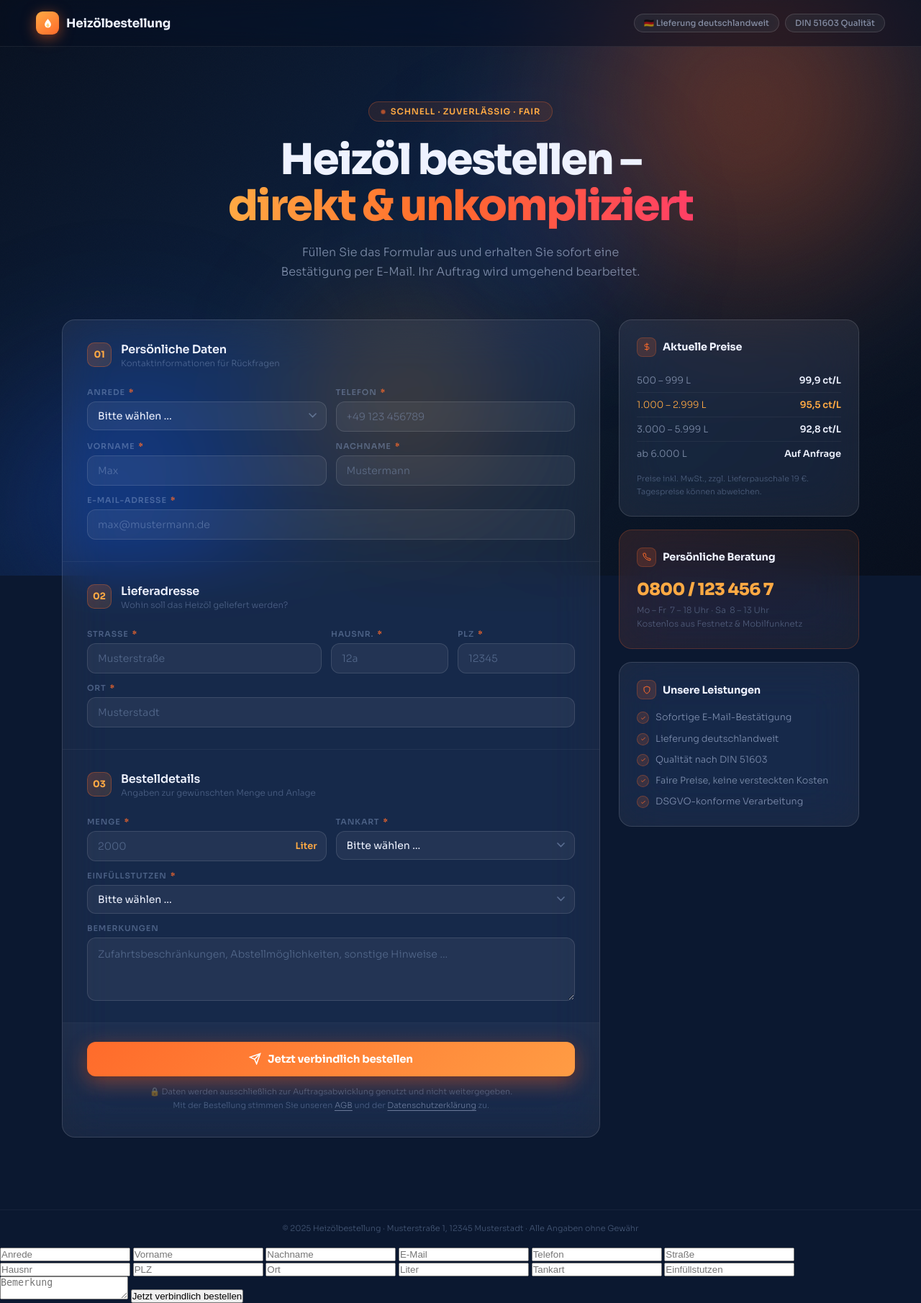
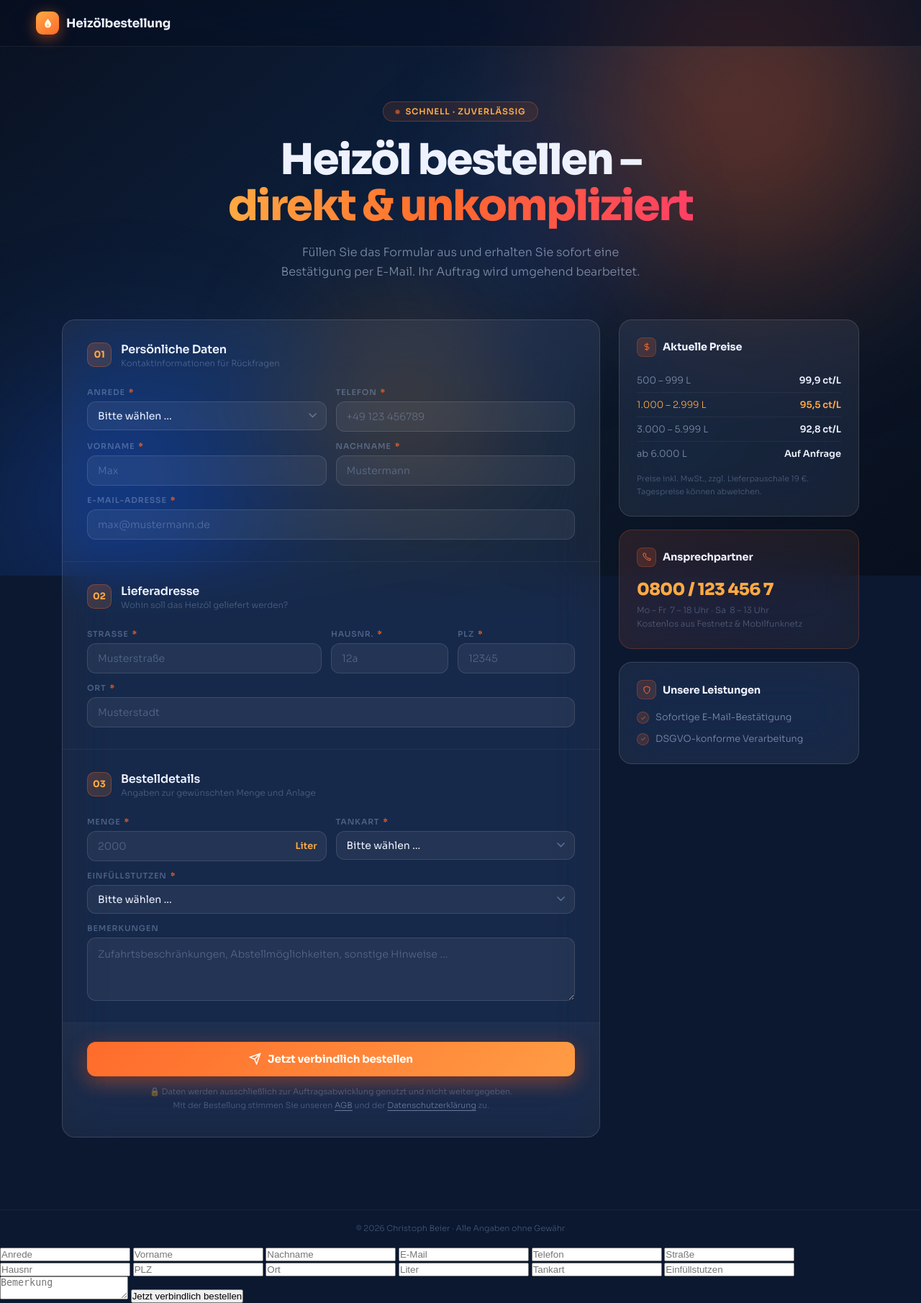
Before and after one commit to BlackDemon1000/heizoel-flask, a Flask app: page / in a window 1280 px wide. Shown: the whole page at 72% size. Run offline with Flask 3, Linux system fonts and the light colour scheme.

Commit message:
changed website

```diff
--- a/templates/index.html
+++ b/templates/index.html
@@ -327,15 +327,11 @@
         </div>
         Heizölbestellung
       </a>
-      <div class="hdr-pills">
-        <div class="hdr-pill">🇩🇪 Lieferung deutschlandweit</div>
-        <div class="hdr-pill">DIN 51603 Qualität</div>
-      </div>
     </div>
   </header>
 
   <section class="hero">
-    <div class="eyebrow"><span class="eyebrow-dot"></span>Schnell · Zuverlässig · Fair</div>
+    <div class="eyebrow"><span class="eyebrow-dot"></span>Schnell · Zuverlässig</div>
     <h1>Heizöl bestellen –<br><span class="grad">direkt &amp; unkompliziert</span></h1>
     <p>Füllen Sie das Formular aus und erhalten Sie sofort eine Bestätigung per E-Mail. Ihr Auftrag wird umgehend bearbeitet.</p>
   </section>
@@ -474,7 +470,7 @@
       </div>
 
       <div class="gc sc hotline">
-        <h3><span class="ico"><svg width="12" height="12" fill="none" stroke="currentColor" stroke-width="2" viewBox="0 0 24 24"><path d="M22 16.92v3a2 2 0 01-2.18 2A19.79 19.79 0 014.69 12 19.79 19.79 0 011.65 3.4 2 2 0 013.64 2h3a2 2 0 012 1.72c.127.96.361 1.9.7 2.81a2 2 0 01-.45 2.11L7.91 9.91A16 16 0 0022 16.92z"/></svg></span>Persönliche Beratung</h3>
+        <h3><span class="ico"><svg width="12" height="12" fill="none" stroke="currentColor" stroke-width="2" viewBox="0 0 24 24"><path d="M22 16.92v3a2 2 0 01-2.18 2A19.79 19.79 0 014.69 12 19.79 19.79 0 011.65 3.4 2 2 0 013.64 2h3a2 2 0 012 1.72c.127.96.361 1.9.7 2.81a2 2 0 01-.45 2.11L7.91 9.91A16 16 0 0022 16.92z"/></svg></span>Ansprechpartner</h3>
         <div class="phn">0800 / 123 456 7</div>
         <p class="hsub">Mo – Fr &nbsp;7 – 18 Uhr · Sa &nbsp;8 – 13 Uhr<br>Kostenlos aus Festnetz &amp; Mobilfunknetz</p>
       </div>
@@ -483,9 +479,6 @@
         <h3><span class="ico"><svg width="12" height="12" fill="none" stroke="currentColor" stroke-width="2" viewBox="0 0 24 24"><path d="M12 22s8-4 8-10V5l-8-3-8 3v7c0 6 8 10 8 10z"/></svg></span>Unsere Leistungen</h3>
         <div class="fl">
           <div class="fi"><div class="fd"><svg width="8" height="8" fill="none" stroke="currentColor" stroke-width="2.5" viewBox="0 0 24 24"><polyline points="20 6 9 17 4 12"/></svg></div>Sofortige E-Mail-Bestätigung</div>
-          <div class="fi"><div class="fd"><svg width="8" height="8" fill="none" stroke="currentColor" stroke-width="2.5" viewBox="0 0 24 24"><polyline points="20 6 9 17 4 12"/></svg></div>Lieferung deutschlandweit</div>
-          <div class="fi"><div class="fd"><svg width="8" height="8" fill="none" stroke="currentColor" stroke-width="2.5" viewBox="0 0 24 24"><polyline points="20 6 9 17 4 12"/></svg></div>Qualität nach DIN 51603</div>
-          <div class="fi"><div class="fd"><svg width="8" height="8" fill="none" stroke="currentColor" stroke-width="2.5" viewBox="0 0 24 24"><polyline points="20 6 9 17 4 12"/></svg></div>Faire Preise, keine versteckten Kosten</div>
           <div class="fi"><div class="fd"><svg width="8" height="8" fill="none" stroke="currentColor" stroke-width="2.5" viewBox="0 0 24 24"><polyline points="20 6 9 17 4 12"/></svg></div>DSGVO-konforme Verarbeitung</div>
         </div>
       </div>
@@ -493,7 +486,7 @@
     </aside>
   </div>
 
-  <footer>© 2025 Heizölbestellung · Musterstraße 1, 12345 Musterstadt · Alle Angaben ohne Gewähr</footer>
+  <footer>© 2026 Christoph Beier · Alle Angaben ohne Gewähr</footer>
 
 </div>
 
```
Also changed, not shown: 1 other file.
